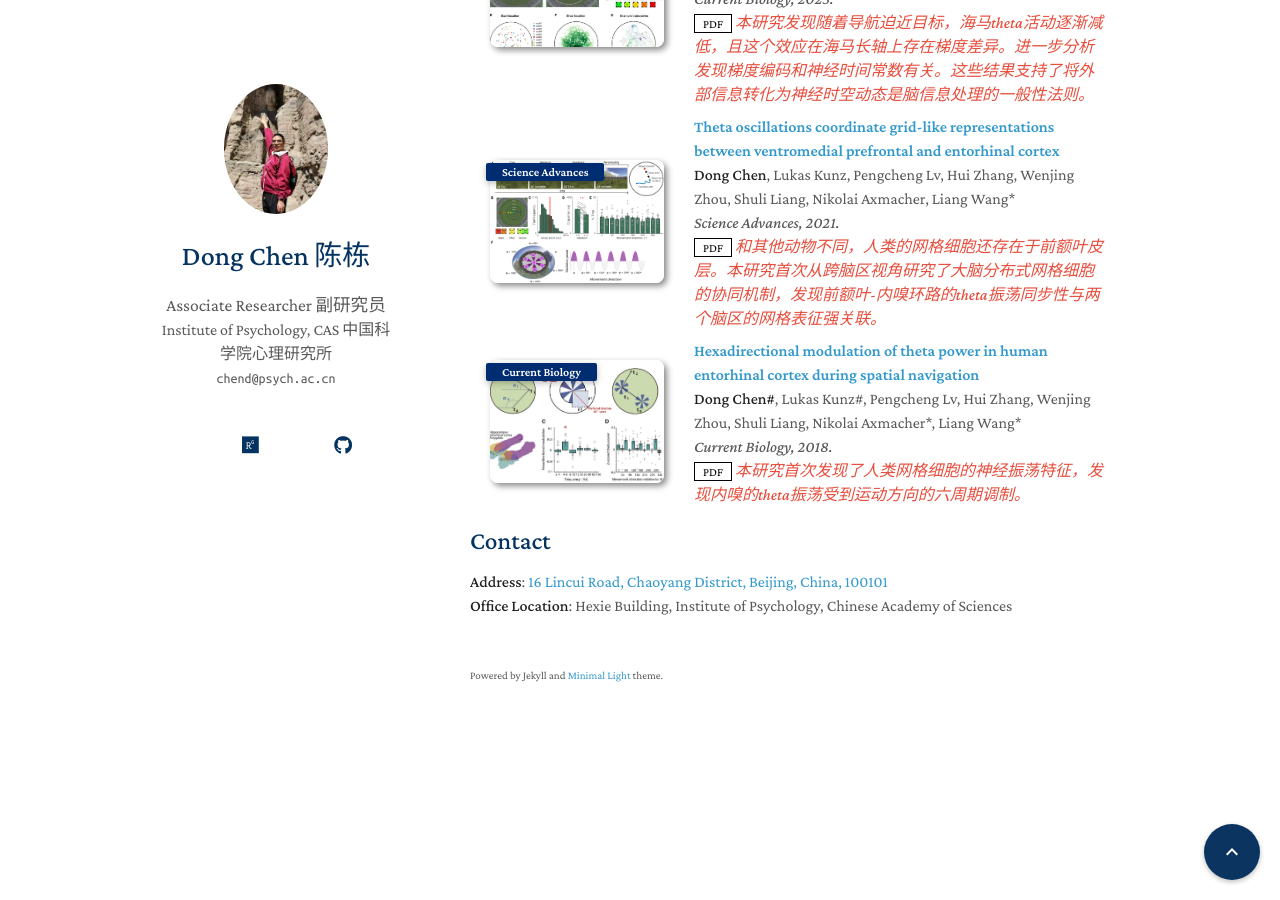
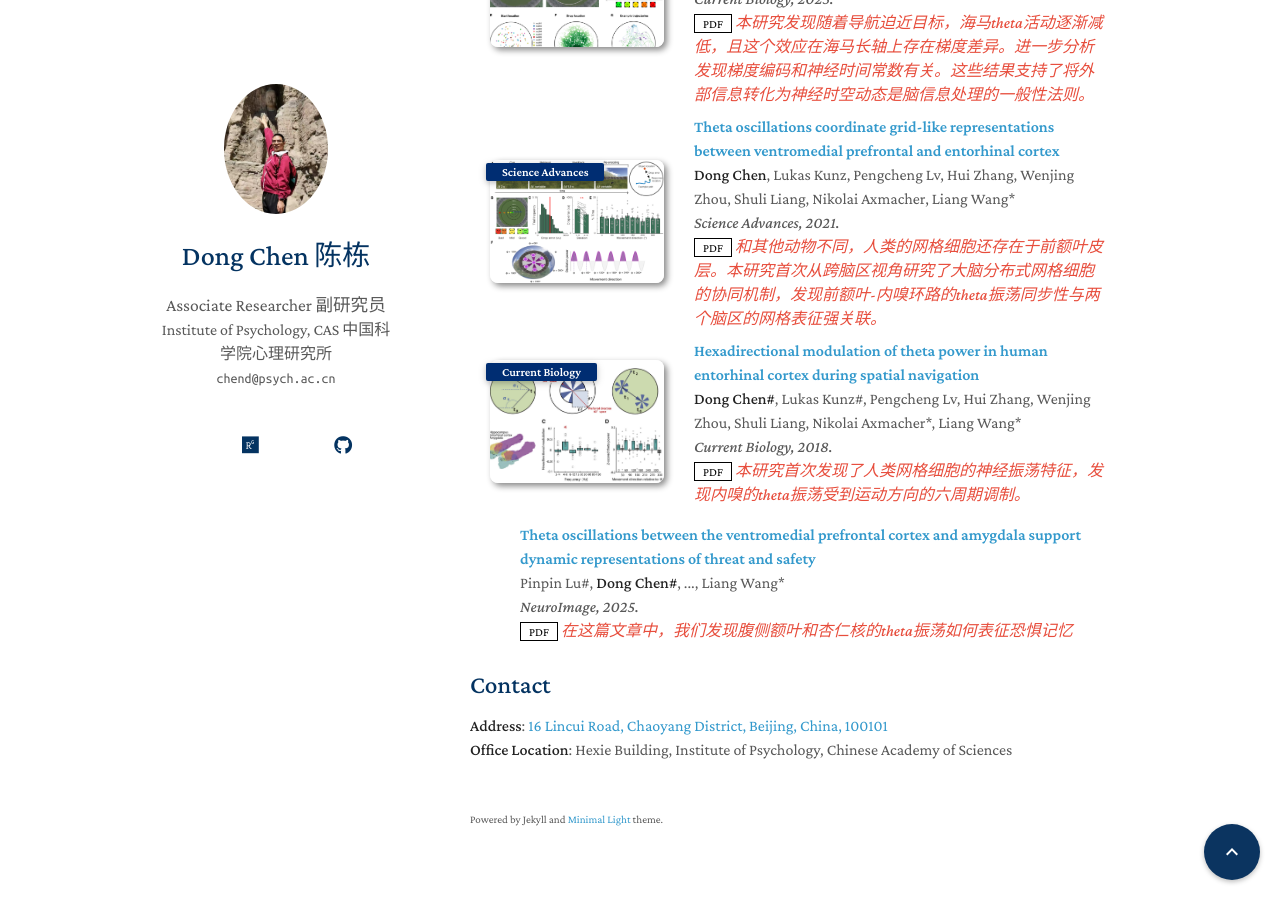
Before and after one commit to chendong567/chendong567.github.io, a Jekyll site: the page built from index.md, in a window 1280 px wide and 900 px high, scrolled down 1045 px. Built offline with Jekyll 4.4.1, drawn with Linux system fonts in a browser that asks for light colours; a style sheet for code colours, icons or effects is not loaded; our own code applies the rules of GitHub Pages for plain Markdown files.

Commit message:
Update publications.yml

```diff
--- a/_data/publications.yml
+++ b/_data/publications.yml
@@ -35,3 +35,10 @@ main:
     pdf: https://www.sciencedirect.com/science/article/pii/S0960982218311138
     image: ./assets/img/2018_cb.png
     notes: 本研究首次发现了人类网格细胞的神经振荡特征，发现内嗅的theta振荡受到运动方向的六周期调制。
+
+  - title: Theta oscillations between the ventromedial prefrontal cortex and amygdala support dynamic representations of threat and safety
+    authors: Pinpin Lu#, <strong>Dong Chen#</strong>, ..., Liang Wang*
+    conference_short: Progress in Neurobiology
+    conference: NeuroImage, 2025.
+    pdf: https://www.sciencedirect.com/science/article/pii/S1053811925001661
+    notes: 在这篇文章中，我们发现腹侧额叶和杏仁核的theta振荡如何表征恐惧记忆
```
